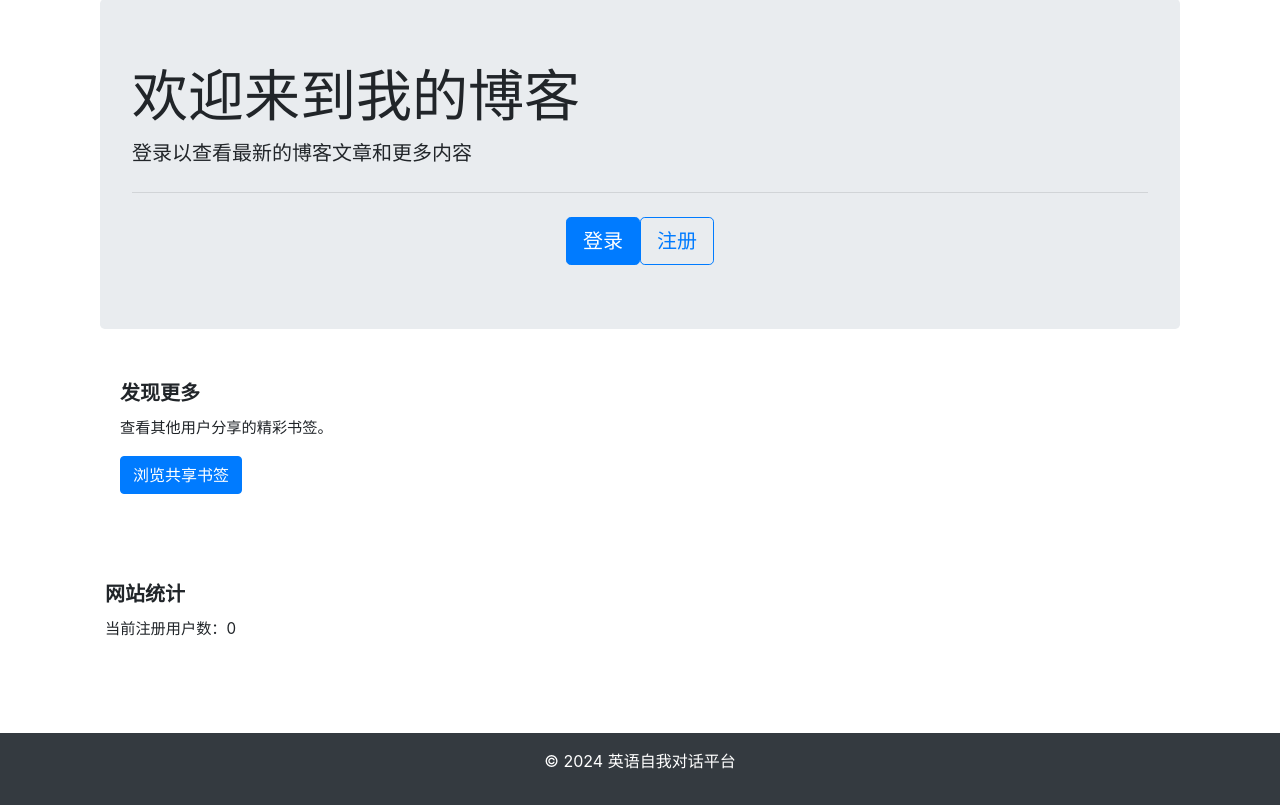
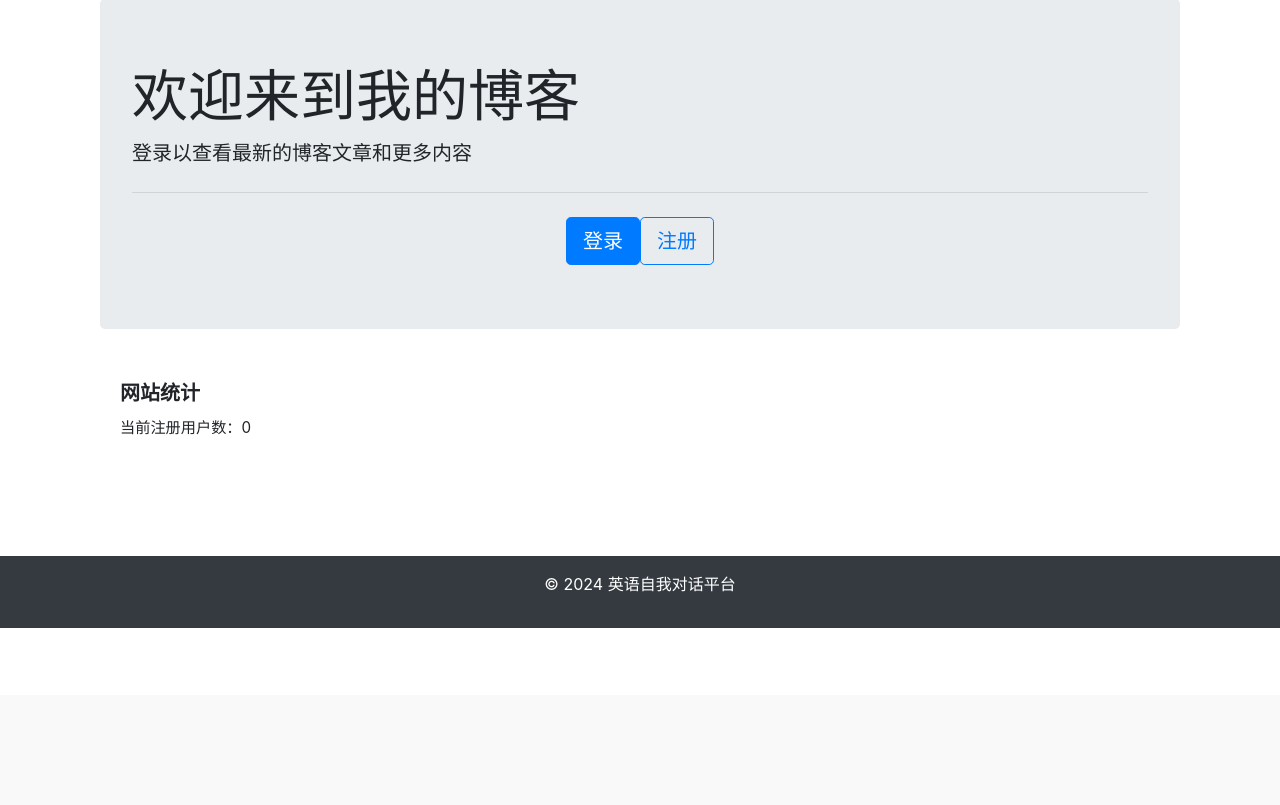
Before and after one commit to lizkca/zzlearnzz_site, a Django app: page / in a window 1280 px wide. Shown: the part 105-910 px from the top of the page. After the commit the page ends 733 px from the top, so only its background shows below. Run offline with Django 5.2, Linux system fonts and the light colour scheme.

Commit message:
fix bookmark links

```diff
--- a/mysite/flashcards/templates/flashcards/home.html
+++ b/mysite/flashcards/templates/flashcards/home.html
@@ -54,20 +54,9 @@
         </div>
         {% endif %}
 
-        <div class="row mb-4">
-            <div class="col-12">
-                <div class="card">
-                    <div class="card-body">
-                        <h5 class="card-title">发现更多</h5>
-                        <p class="card-text">查看其他用户分享的精彩书签。</p>
-                        <a href="{% url 'bookmarks:bookmark_list' %}" class="btn btn-primary">浏览共享书签</a>
-                    </div>
-                </div>
-            </div>
-        </div>
-    </div>
+        <!-- 移除重复的共享书签卡片 -->
 
-    <style>
+        <style>
         .blog-section {
             margin-top: 2rem;
         }
```
Also changed, not shown: mysite/bookmarks/tests.py (+4 -3 lines).
